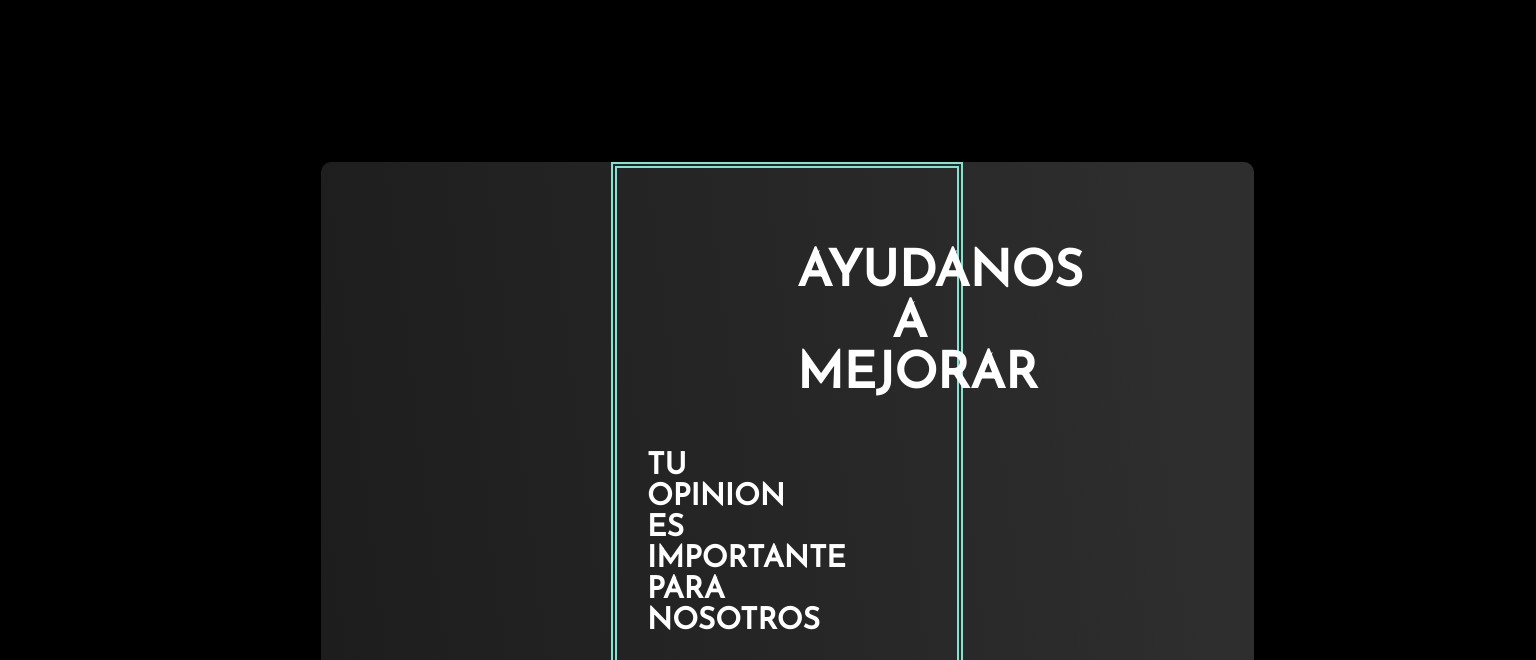
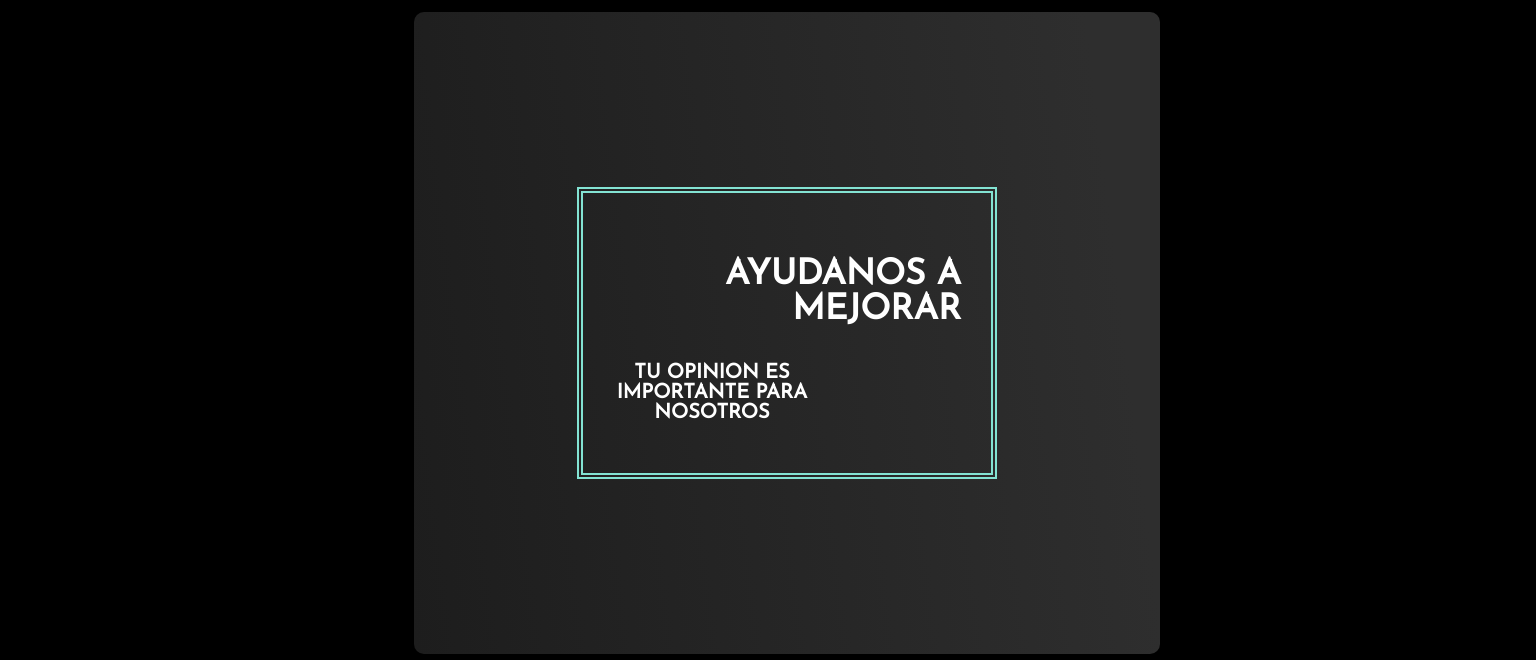
Before and after one commit to leopucheta/mysocialtree, a plain HTML site: page pages/helpus.html in a window 1536 px wide. Shown: the part 124-784 px from the top of the page. Drawn offline with Linux system fonts and the light colour scheme.

Commit message:
minor-fixes

```diff
--- a/css/stylesheet.css
+++ b/css/stylesheet.css
@@ -154,12 +154,12 @@ div.multimedia,
 div.multimedia1,
 div.multimedia2,
 div.multimedia3 {
-    background: linear-gradient(83deg, rgba(29, 29, 29, 1) 0%, rgba(46, 46, 46, 1) 91%);
     border-radius: 5px;
     position: relative;
-    width: 100%;
-    overflow: hidden;
     padding-bottom: 56.25%;
+    margin-bottom: 75px;
+
+
 
 
 }
@@ -225,22 +225,24 @@ form {
 
 .helpus {
     background: linear-gradient(83deg, rgba(29, 29, 29, 1) 0%, rgba(46, 46, 46, 1) 91%);
+    padding: 25px;
 }
 
 
 .helpus-border {
     margin: 0 auto;
     border: #83e3d3 double 6px;
-    width: 35%;
-    padding: 15px;
+    width: 45%;
+    padding: 20px;
     margin-top: 25px;
     margin-bottom: 25px;
+
 
 
 }
 
 #helpus-text-fstl {
-    font-size: 40px;
+    font-size: 25px;
     margin-left: 10px;
     text-align: right;
     color: rgb(255, 255, 255);
@@ -257,6 +259,7 @@ form {
 .faqs {
     background: linear-gradient(83deg, rgba(29, 29, 29, 1) 0%, rgba(46, 46, 46, 1) 91%);
     border-radius: 10px;
+    padding: 25px;
 
 
 
@@ -289,6 +292,10 @@ form {
 
 h6 {
     margin-bottom: 75px;
+}
+
+html{
+    scroll-behavior: smooth;
 }
 
 /*ESTILO*/
@@ -468,28 +475,28 @@ p {
     .helpus-border {
         margin: 0 auto;
         border: #83e3d3 double 6px;
-        width: 30%;
+        width: 50%;
         padding: 30px;
         margin-top: 150px;
         margin-bottom: 150px;
 
 
 
+
     }
 
     #helpus-text-fstl {
-        font-size: 50px;
-        margin-left: 150px;
+        font-size: 35px;
         text-align: right;
         color: rgb(255, 255, 255);
 
     }
 
     #helpus-text-scndl {
-        font-size: 30px;
+        font-size: 20px;
         margin-right: 150px;
         color: #ffffff;
-        text-align: start;
+
     }
 
     #main-helpus {
@@ -671,49 +678,6 @@ footer a{
 
 
     /*HELPUS DESKTOP*/
-
-
-    .helpus {
-        background: linear-gradient(83deg, rgba(29, 29, 29, 1) 0%, rgba(46, 46, 46, 1) 91%);
-        border-radius: 10px;
-        margin-left: 40px;
-
-    }
-
-
-    .helpus-border {
-        margin: 0 auto;
-        border: #83e3d3 double 6px;
-        width: 30%;
-        padding: 30px;
-        margin-top: 150px;
-        margin-bottom: 150px;
-
-
-
-    }
-
-    #helpus-text-fstl {
-        font-size: 50px;
-        margin-left: 150px;
-        text-align: right;
-        color: rgb(255, 255, 255);
-
-    }
-
-    #helpus-text-scndl {
-        font-size: 30px;
-        margin-right: 150px;
-        color: #ffffff;
-        text-align: start;
-    }
-
-    #main-helpus {
-        margin: auto;
-
-    }
-
-
     /*HELPUS DESKTOP*/
 
     /*FAQS DESKTOP*/
--- a/pages/helpus.html
+++ b/pages/helpus.html
@@ -55,7 +55,7 @@
     <footer>
 
         <a href="./index.html"><img src="../assets/imgs/nube-long.png" alt="nube" width="200px"></a>
-        <hr>
+
 
         <div class="videos-gatitos">
             <p>VIDEOS DE GATITOS</p>
@@ -64,7 +64,7 @@
             <a href="https://youtu.be/f9xcQBOk6Dw">GATITO 3</a>
             <a href="https://youtu.be/f9xcQBOk6Dw">GATITO 4</a>
         </div>
-        <hr>
+
 
         <div class="links-inutiles">
             <p>LINKS INUTILES</p>
@@ -73,7 +73,7 @@
             <a href="https://youtu.be/dQw4w9WgXcQ">INUTIL 3</a>
             <a href="https://youtu.be/dQw4w9WgXcQ">INUTIL 4</a>
         </div>
-        <hr>
+
 
         <div class="conoce-mas">
             <p>SOBRE NOSOTROS</p>
@@ -82,7 +82,7 @@
             <a href="#empresa">LA EMPRESA</a>
             <a href="#accion">ACCION SOCIAL</a>
         </div>
-        <hr>
+
 
         <div class="redes">
             <p>NUESTRAS REDES</p>
@@ -91,7 +91,7 @@
             <a href="#twitter">TWITTER</a>
             <a href="#tiktok">TIK TOK</a>
         </div>
-        <hr>
+
 
         <div class="links-utiles">
             <p> INFORMACION UTIL</p>
@@ -100,7 +100,7 @@
             <a href="#general">CONDICIONES GENERALES</a>
             <a href="trabaja">TRABAJA CON NOSOTROS</a>
         </div>
-        <hr>
+
 
 
         <div class="copyright">
@@ -111,6 +111,9 @@
 
         </div>
 
+        <a href="#top"><img id="up-arrow" src="../assets/webicons/up-arrow/up-arrow.png" width="50px"
+            alt="up-arrow"></a>
+
     </footer>
 
 
```
Also changed, not shown: index.html (+6 -10 lines), pages/contacto.html (+9 -6 lines), pages/faqs.html (+8 -6 lines), pages/multimedia.html (+9 -6 lines).
